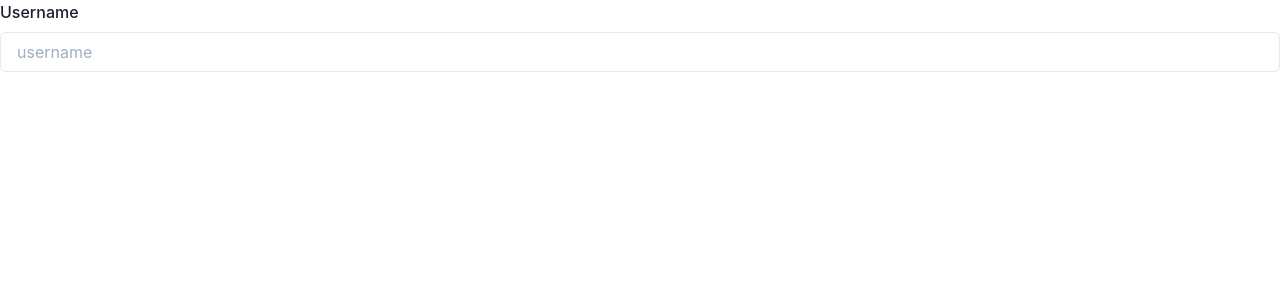
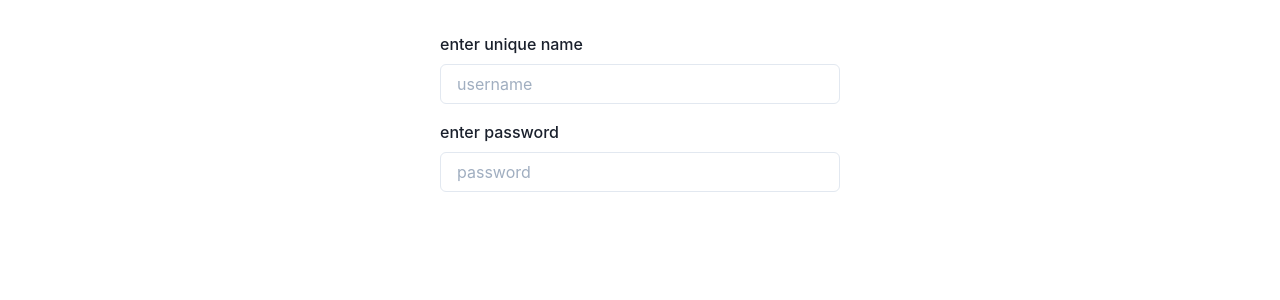
Before and after one commit to Oskarov/iRedit-TS-NextJS-frontend, a Next.js app: page /register in a window 1280 px wide. Shown: the top 300 px of the page. Built offline with nearby package versions, Linux system fonts and the light colour scheme.

Commit message:
Работа над универсализацией формы

```diff
--- a/package.json
+++ b/package.json
@@ -10,9 +10,9 @@
     "@chakra-ui/core": "^0.8.0",
     "@chakra-ui/icons": "^1.0.0",
     "@chakra-ui/react": "^1.0.0",
-    "@emotion/core": "^11.0.0",
     "@emotion/react": "^11.0.0",
     "@emotion/styled": "^11.0.0",
+    "@types/react": "^17.0.3",
     "emotion-theming": "^11.0.0",
     "formik": "^2.2.6",
     "framer-motion": "^2.9.4",
--- /dev/null
+++ b/src/components/inputField.tsx
@@ -0,0 +1,22 @@
+import React, {InputHTMLAttributes} from 'react';
+import {FormControl, FormLabel, Input, FormErrorMessage} from "@chakra-ui/react";
+import {useField} from "formik";
+
+type InputFieldProps = InputHTMLAttributes<HTMLInputElement> & {
+    name: string
+    placeholder?: string
+    label: string
+}
+
+const InputField: React.FC<InputFieldProps> = (props) => {
+    const [field, {error}] = useField(props);
+    return (
+        <FormControl isInvalid={!!error}>
+            <FormLabel htmlFor={field.name}>{props.label}</FormLabel>
+            <Input {...field} id={field.name} placeholder={props.placeholder}/>
+            <FormErrorMessage>{error}</FormErrorMessage>
+        </FormControl>
+    );
+}
+
+export default InputField;
--- /dev/null
+++ b/src/components/wrapper.tsx
@@ -0,0 +1,30 @@
+import React from 'react';
+import {Box} from "@chakra-ui/react";
+
+interface WrapperProps {
+    variant?: 'small' | 'medium' | 'large';
+}
+
+const Wrapper: React.FC<WrapperProps> = ({children, variant = 'medium'}) => {
+    let width = '800px';
+    switch (variant) {
+        case 'small':
+            width = '400px';
+            break
+        case 'medium':
+            width = '800px';
+            break
+        case 'large':
+            width = '1200px';
+            break
+
+    }
+
+    return (
+        <Box maxW={width} w="100%" mt={8} mx="auto">
+            {children}
+        </Box>
+    );
+}
+
+export default Wrapper;
--- a/src/pages/register.tsx
+++ b/src/pages/register.tsx
@@ -1,13 +1,15 @@
 import React from 'react';
 import {Formik, Form} from 'formik';
-import {FormControl, FormLabel, Input} from '@chakra-ui/react';
+import Wrapper from "../components/wrapper";
+import InputField from "../components/inputField";
+import {Box} from "@chakra-ui/react";
 
 interface registerProps {
 
 }
 
 const Register: React.FC<registerProps> = ({}) => {
-    return (<div>
+    return (<Wrapper variant="small">
         <Formik
             initialValues={{username: "", password: ""}}
             onSubmit={values => {
@@ -16,15 +18,12 @@ const Register: React.FC<registerProps> = ({}) => {
         >
             {({values, handleChange}) => (
                 <Form>
-                    <FormControl>
-                        <FormLabel htmlFor="username">Username</FormLabel>
-                        <Input value={values.username} onChange={handleChange} id="username" placeholder="username"/>
-
-                    </FormControl>
+                    <Box><InputField name="username" label="enter unique name" placeholder="username"/></Box>
+                    <Box mt={4}><InputField name="password" label="enter password" placeholder="password" type="password"/></Box>
                 </Form>
             )}
         </Formik>
-    </div>);
+    </Wrapper>);
 }
 
 export default Register;
```
Also changed, not shown: 1 other file (tests, documents, lock files or other folders).
